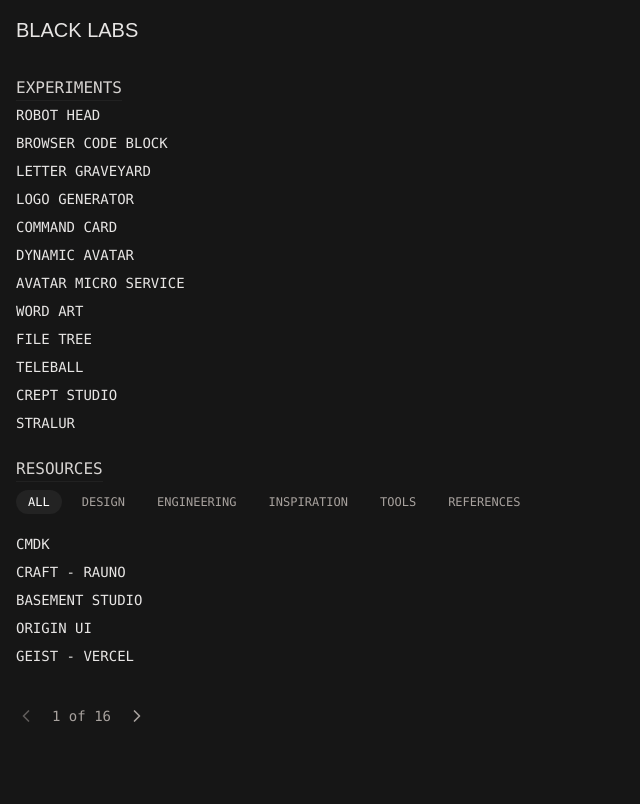
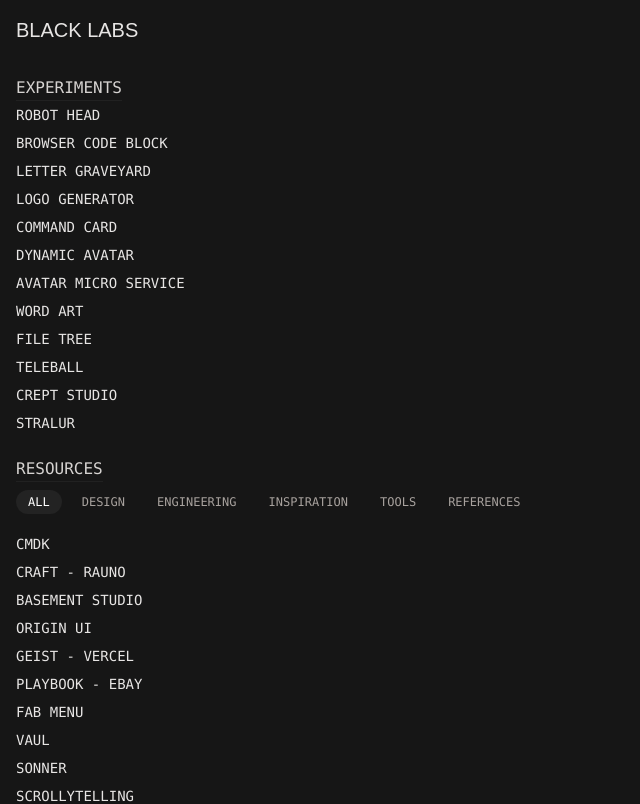
Before and after one commit to theteleporter/black-laboratory, a Next.js app: page / in a window 1280 px wide. Shown: the top 804 px of the page, without its empty margins (0-640 px from the left). Built offline with nearby package versions, Linux system fonts and the light colour scheme; a web font is replaced by a local one.

Commit message:
tried to fix ui

```diff
--- a/app/page.tsx
+++ b/app/page.tsx
@@ -1,4 +1,4 @@
-import ProjectList from '../components/project-list'
+import ExperimentsList from '../components/experiments-list'
 import ServerFooter from '../components/server-footer'
 import { Logo } from '../components/logo'
 
@@ -8,7 +8,7 @@
       <div className="mb-8">
       <Logo />
       </div>
-      <ProjectList />
+      <ExperimentsList />
       <ServerFooter />
     </main>
   )
--- a/components/project-list.tsx
+++ b/components/experiments-list.tsx
@@ -2,14 +2,13 @@
 
 import { useState } from 'react';
 import Link from 'next/link';
-import { motion, AnimatePresence } from 'framer-motion';
 import { GitBranch, ChevronLeft, ChevronRight } from 'lucide-react';
 import { experiments, resources, Project } from '../utils/projectData';
 
-const ITEMS_PER_PAGE = 5;
+const ITEMS_PER_PAGE = 20;
 const LIST_HEIGHT = ITEMS_PER_PAGE * 32; // Each item is 32px high
 
-export default function ProjectList() {
+export default function ExperimentsList() {
   const [hoveredProject, setHoveredProject] = useState<string | null>(null);
   const [currentPage, setCurrentPage] = useState(1);
   const [selectedCategory, setSelectedCategory] = useState<string | null>(null);
@@ -26,19 +25,14 @@
   const categories = ['design', 'engineering', 'inspiration', 'tools', 'references'];
 
   const renderProjects = (projects: Project[]) => (
-    <motion.ul
-      style={{ minHeight: LIST_HEIGHT }}
+    <ul
+  //  style={{ minHeight: LIST_HEIGHT }}
       className="relative"
     >
-      <AnimatePresence mode="wait">
       {projects.map((project, index) => (
-          <motion.li
+        <li
           key={project.name}
-            initial={{ opacity: 0, y: 10 }}
-            animate={{ opacity: 1, y: 0 }}
-            exit={{ opacity: 0, y: -10 }}
-            transition={{ duration: 0.2, delay: index * 0.05 }}
-            className="text-sm relative flex items-center justify-between"
+          className="text-sm relative flex items-center justify-between animate-fade-in"
         >
           {project.type === 'internal' ? (
             <Link
@@ -63,12 +57,7 @@
           )}
 
           {hoveredProject === project.name && (
-              <motion.div
-                initial={{ opacity: 0 }}
-                animate={{ opacity: 1 }}
-                exit={{ opacity: 0 }}
-                className="flex items-center space-x-4"
-              >
+            <div className="flex items-center space-x-4">
               <span className="text-xs text-stone-400">
                 {projects.length - index}
               </span>
@@ -78,12 +67,11 @@
                   <span>{project.forkedFrom}</span>
                 </div>
               )}
-              </motion.div>
+            </div>
           )}
-          </motion.li>
+        </li>
       ))}
-      </AnimatePresence>
-    </motion.ul>
+    </ul>
   );
 
   return (
@@ -95,7 +83,7 @@
       <div>
         <h2 className="text-stone-300 font-thin uppercase border-b border-[#212121] max-w-fit">resources</h2>
         <div className="mt-2 space-y-4">
-          <div className="flex overflow-x-hidden gap-2">
+          <div className="flex overflow-x-auto gap-2">
             <button
               onClick={() => {
                 setSelectedCategory(null);
--- /dev/null
+++ b/components/experiments-style.css
@@ -0,0 +1,29 @@
+@keyframes fadeIn {
+  from {
+    opacity: 0;
+    transform: translateY(10px);
+  }
+  to {
+    opacity: 1;
+    transform: translateY(0);
+  }
+}
+
+@keyframes fadeOut {
+  from {
+    opacity: 1;
+    transform: translateY(0);
+  }
+  to {
+    opacity: 0;
+    transform: translateY(-10px);
+  }
+}
+
+.animate-fade-in {
+  animation: fadeIn 0.2s ease-in-out;
+}
+
+.animate-fade-out {
+  animation: fadeOut 0.2s ease-in-out;
+}
```
Lines whose indentation alone changed are shown as unchanged.
